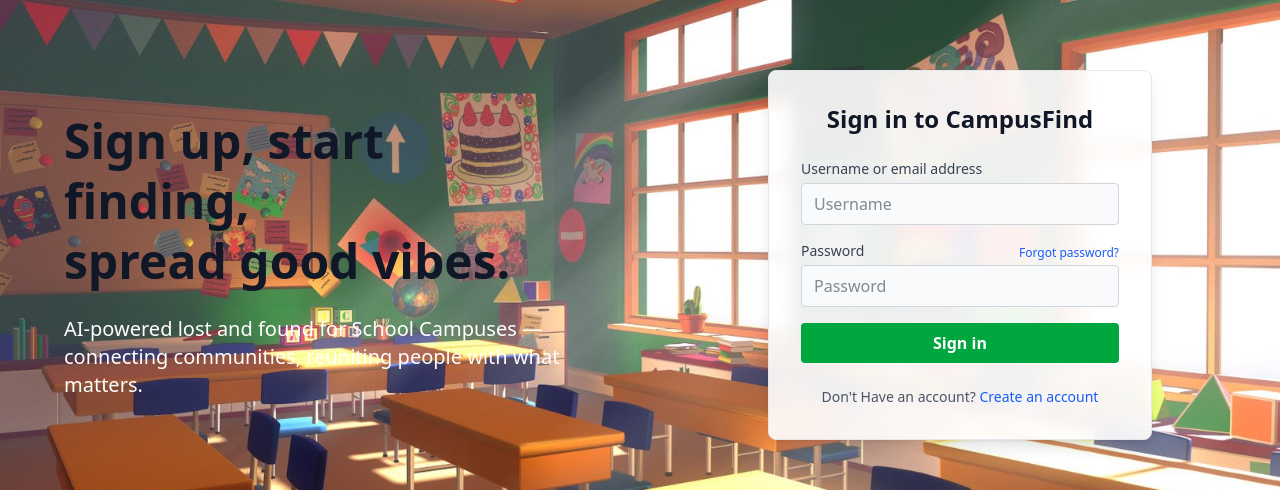
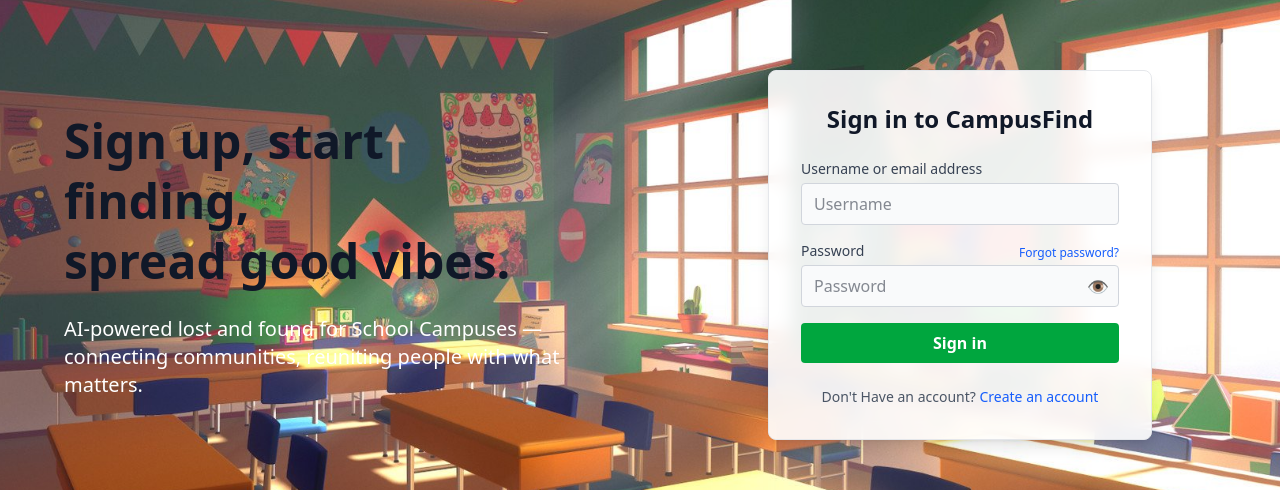
Before and after one commit to Sabnock-k/SmartFinderAI, a React (Vite) app: page / in a window 1280 px wide. Shown: the part 145-635 px from the top of the page. Built offline with nearby package versions, Linux system fonts and the light colour scheme.

Commit message:
Reworked login o work with database

```diff
--- a/src/pages/Login.jsx
+++ b/src/pages/Login.jsx
@@ -1,20 +1,44 @@
-import React, { useState } from "react";
+import axios from "axios";
+import React, { useState, useEffect } from "react";
+import { useNavigate } from "react-router-dom";
 import '../index.css';
 
 function Login() {
   const [username, setUsername] = useState("");
   const [password, setPassword] = useState("");
+  const [showPassword, setShowPassword] = useState(false);
   const [error, setError] = useState("");
+  const [loading, setLoading] = useState(false);
+  const [fadeIn, setFadeIn] = useState(false);
+  const navigate = useNavigate();
 
-  const handleSubmit = (e) => {
+  useEffect(() => {
+    setFadeIn(true);
+    // Auto-login if session token exists
+    const token = localStorage.getItem("sessionToken");
+    const user = localStorage.getItem("user");
+    if (token && user) {
+      navigate("/home");
+    }
+  }, [navigate]);
+
+  const handleSubmit = async (e) => {
     e.preventDefault();
-    // Simple validation (replace with real auth in production)
-    if (username === "admin" && password === "password") {
+    setLoading(true);
+    try {
+      const res = await axios.post("http://localhost:5000/api/login", {
+        username,
+        password
+      });
+
       setError("");
-      alert("Login successful!");
-      // Redirect or set auth state here
-    } else {
-      setError("Invalid username or password");
+      localStorage.setItem("user", JSON.stringify(res.data.user));
+      localStorage.setItem("sessionToken", res.data.sessionToken);
+      navigate("/home");
+    } catch (err) {
+      setError(err.response?.data?.error || "Login failed");
+    } finally {
+      setLoading(false);
     }
   };
 
@@ -29,7 +53,11 @@ function Login() {
       }}
     >
       {/* Left Side: Quote */}
-      <div className="hidden md:flex flex-col justify-center items-start w-1/2 px-16">
+      <div className="hidden md:flex flex-col justify-center items-start w-1/2 px-16" style={{
+            opacity: fadeIn ? 1 : 0,
+            transform: fadeIn ? "translateX(0px)" : "translateX(40px)",
+            transition: "opacity 0.7s cubic-bezier(.4,0,.2,1), transform 0.7s cubic-bezier(.4,0,.2,1)"
+          }}>
         <h1 className="text-4xl md:text-5xl font-extrabold text-gray-900 dark:text-gray-100 mb-6 leading-tight">
           Sign up, start finding, <br />spread good vibes.
         </h1>
@@ -39,7 +67,14 @@ function Login() {
       </div>
       {/* Right Side: Login Form */}
       <div className="flex flex-1 items-center justify-center">
-        <div className="w-full max-w-sm bg-white/90 dark:bg-[#161b22]/90 border border-gray-200 dark:border-[#30363d] rounded-lg shadow-lg p-8 backdrop-blur">
+        <div
+          className="w-full max-w-sm bg-white/90 dark:bg-[#161b22]/90 border border-gray-200 dark:border-[#30363d] rounded-lg shadow-lg p-8 backdrop-blur"
+          style={{
+            opacity: fadeIn ? 1 : 0,
+            transform: fadeIn ? "translateY(0px)" : "translateY(40px)",
+            transition: "opacity 0.7s cubic-bezier(.4,0,.2,1), transform 0.7s cubic-bezier(.4,0,.2,1)"
+          }}
+        >
           <h2 className="text-center text-2xl font-bold mb-6 text-gray-900 dark:text-gray-100">Sign in to CampusFind</h2>
           <form onSubmit={handleSubmit}>
             <div className="mb-4">
@@ -55,6 +90,7 @@ function Login() {
                 className="w-full px-3 py-2 border border-gray-300 dark:border-[#30363d] rounded bg-gray-50 dark:bg-[#0d1117] text-gray-900 dark:text-gray-100 focus:outline-none focus:ring-2 focus:ring-blue-500"
                 required
                 autoComplete="username"
+                disabled={loading}
               />
             </div>
             <div className="mb-4">
@@ -64,23 +100,70 @@ function Login() {
                 </label>
                 <a href="#" className="text-xs text-blue-600 hover:underline dark:text-blue-400">Forgot password?</a>
               </div>
+              <div style={{ position: "relative" }}>
                 <input
                   id="password"
-                type="password"
+                  type={showPassword ? "text" : "password"}
                   placeholder="Password"
                   value={password}
                   onChange={e => setPassword(e.target.value)}
                   className="w-full px-3 py-2 border border-gray-300 dark:border-[#30363d] rounded bg-gray-50 dark:bg-[#0d1117] text-gray-900 dark:text-gray-100 focus:outline-none focus:ring-2 focus:ring-blue-500"
                   required
                   autoComplete="current-password"
+                  disabled={loading}
+                  style={{ paddingRight: "40px" }}
                 />
+                <button
+                  type="button"
+                  onClick={() => setShowPassword((prev) => !prev)}
+                  style={{
+                    position: "absolute",
+                    right: "10px",
+                    top: "50%",
+                    transform: "translateY(-50%)",
+                    background: "none",
+                    border: "none",
+                    cursor: "pointer",
+                    color: "#2563eb",
+                    fontSize: "1.1rem",
+                    padding: 0
+                  }}
+                  tabIndex={-1}
+                  aria-label={showPassword ? "Hide password" : "Show password"}
+                >
+                  {showPassword ? "🙈" : "👁️"}
+                </button>
+              </div>
             </div>
             {error && <div className="text-red-600 dark:text-red-400 text-sm mb-4">{error}</div>}
             <button
               type="submit"
-              className="w-full py-2 px-4 bg-green-600 hover:bg-green-700 text-white font-semibold rounded transition-colors"
+              className="w-full py-2 px-4 bg-green-600 hover:bg-green-700 text-white font-semibold rounded transition-colors flex items-center justify-center"
+              disabled={loading}
             >
-              Sign in
+              {loading ? (
+                <span style={{ display: "flex", alignItems: "center", justifyContent: "center" }}>
+                  <svg width="22" height="22" viewBox="0 0 38 38" xmlns="http://www.w3.org/2000/svg" stroke="#fff" style={{ marginRight: "8px" }}>
+                    <g fill="none" fillRule="evenodd">
+                      <g transform="translate(1 1)" strokeWidth="3">
+                        <circle strokeOpacity=".3" cx="18" cy="18" r="18" />
+                        <path d="M36 18c0-9.94-8.06-18-18-18">
+                          <animateTransform
+                            attributeName="transform"
+                            type="rotate"
+                            from="0 18 18"
+                            to="360 18 18"
+                            dur="0.8s"
+                            repeatCount="indefinite" />
+                        </path>
+                      </g>
+                    </g>
+                  </svg>
+                  Logging in...
+                </span>
+              ) : (
+                "Sign in"
+              )}
             </button>
           </form>
           <div className="mt-6 text-center text-sm text-gray-600 dark:text-gray-400">
```
Lines whose indentation alone changed are shown as unchanged.
